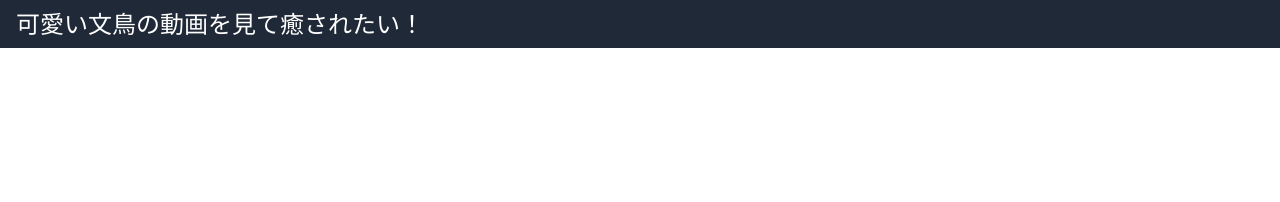
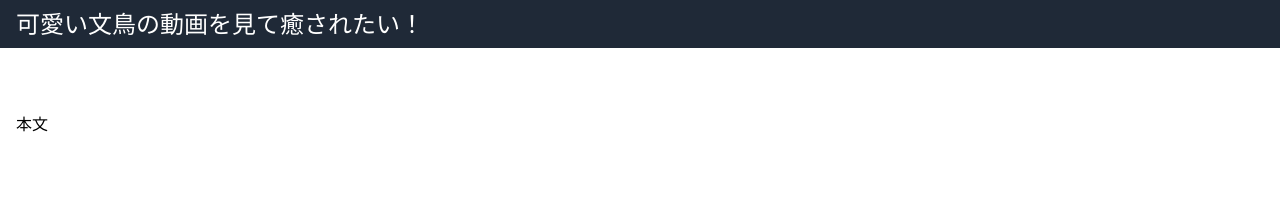
Before and after one commit to kintsuba/buncho-rest, a Nuxt app: page / in a window 1280 px wide. Shown: the top 202 px of the page. Built offline with nearby package versions, Linux system fonts and the light colour scheme.

Commit message:
feat: edit for appearance

```diff
--- a/pages/index.vue
+++ b/pages/index.vue
@@ -1,7 +1,7 @@
 <template>
   <div>
     <!--Nav-->
-    <nav class="bg-gray-800 p-2 mt-0 fixed w-full z-10 top-0">
+    <nav class="bg-gray-800 p-2 mt-0 w-full">
       <div class="container mx-auto flex flex-wrap items-center">
         <div
           class="
@@ -21,7 +21,11 @@
     </nav>
 
     <!--Container-->
-    <main class="container mx-auto bg-white mt-24 md:mt-16 h-screen"></main>
+    <main class="container mx-auto bg-white mt-24 md:mt-16 font-body">
+      <div class="mx-4">
+        <p>本文</p>
+      </div>
+    </main>
   </div>
 </template>
 
```
